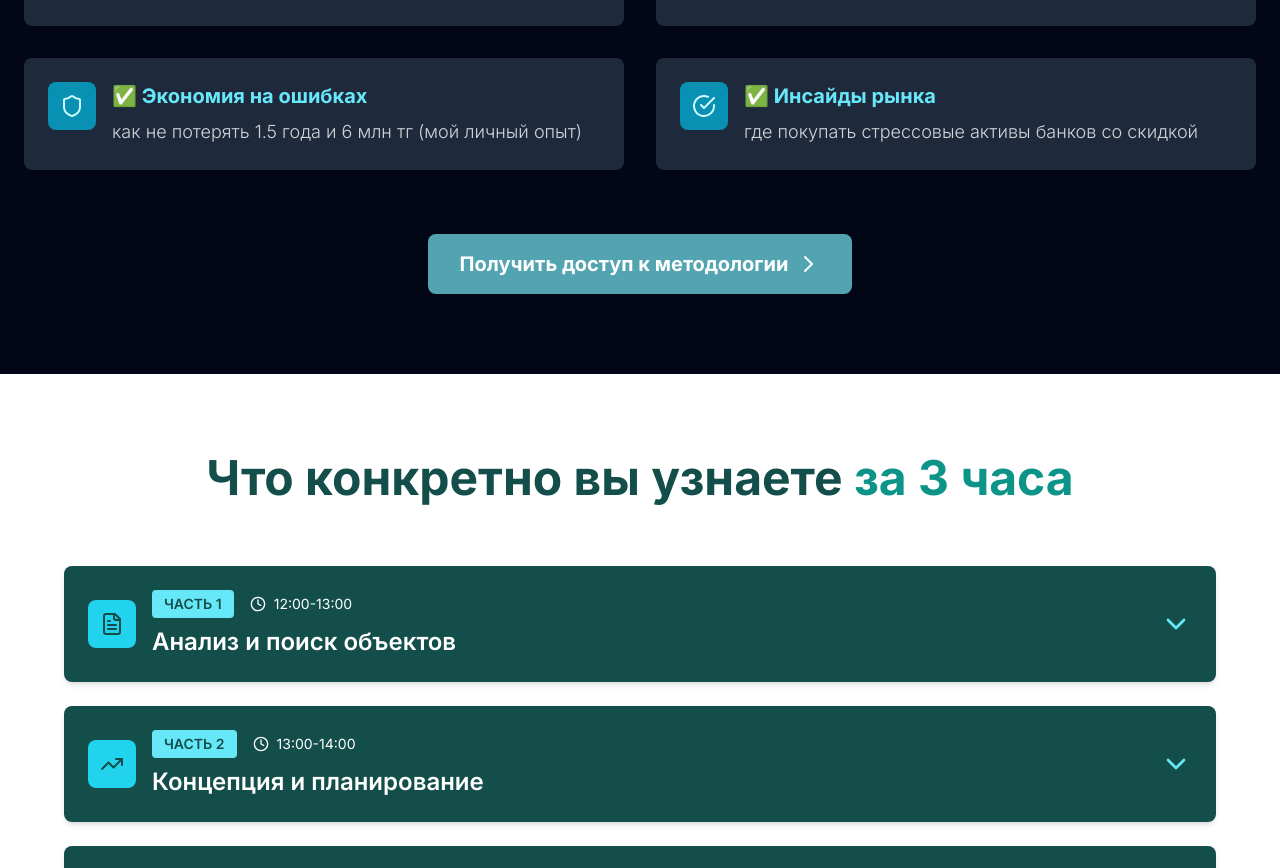
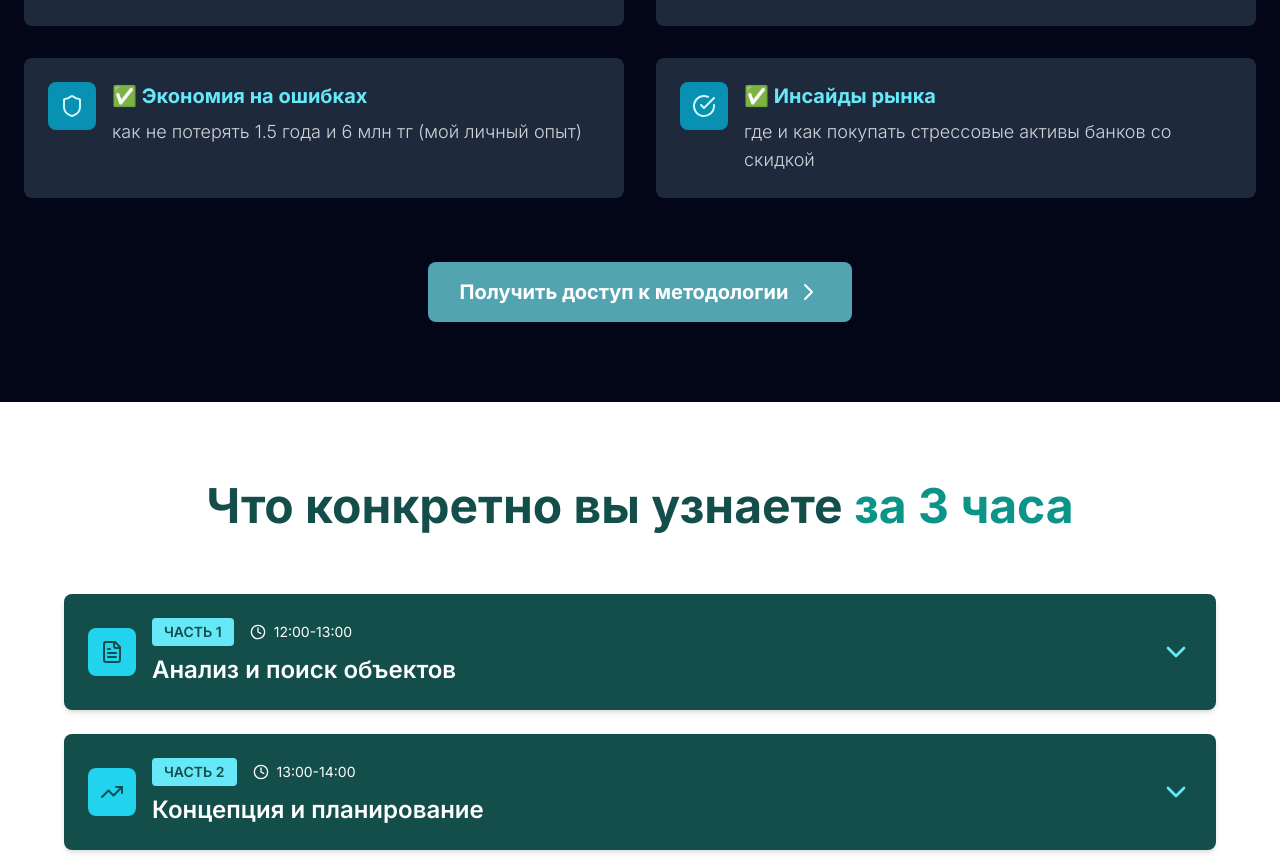
Before and after one commit to Danial992/landing, a React (Vite) app: page / in a window 1280 px wide. Shown: the part 2609-3477 px from the top of the page. Built offline with nearby package versions, Linux system fonts and the light colour scheme.

Commit message:
Update SolutionSection.tsx

```diff
--- a/src/components/SolutionSection.tsx
+++ b/src/components/SolutionSection.tsx
@@ -21,7 +21,7 @@ const SolutionSection: React.FC = () => {
     {
       icon: <CheckCircle className="w-6 h-6 text-cyan-100" />,
       title: "Инсайды рынка",
-      description: "где покупать стрессовые активы банков со скидкой"
+      description: "где и как покупать стрессовые активы банков со скидкой"
     }
   ];
 
```
